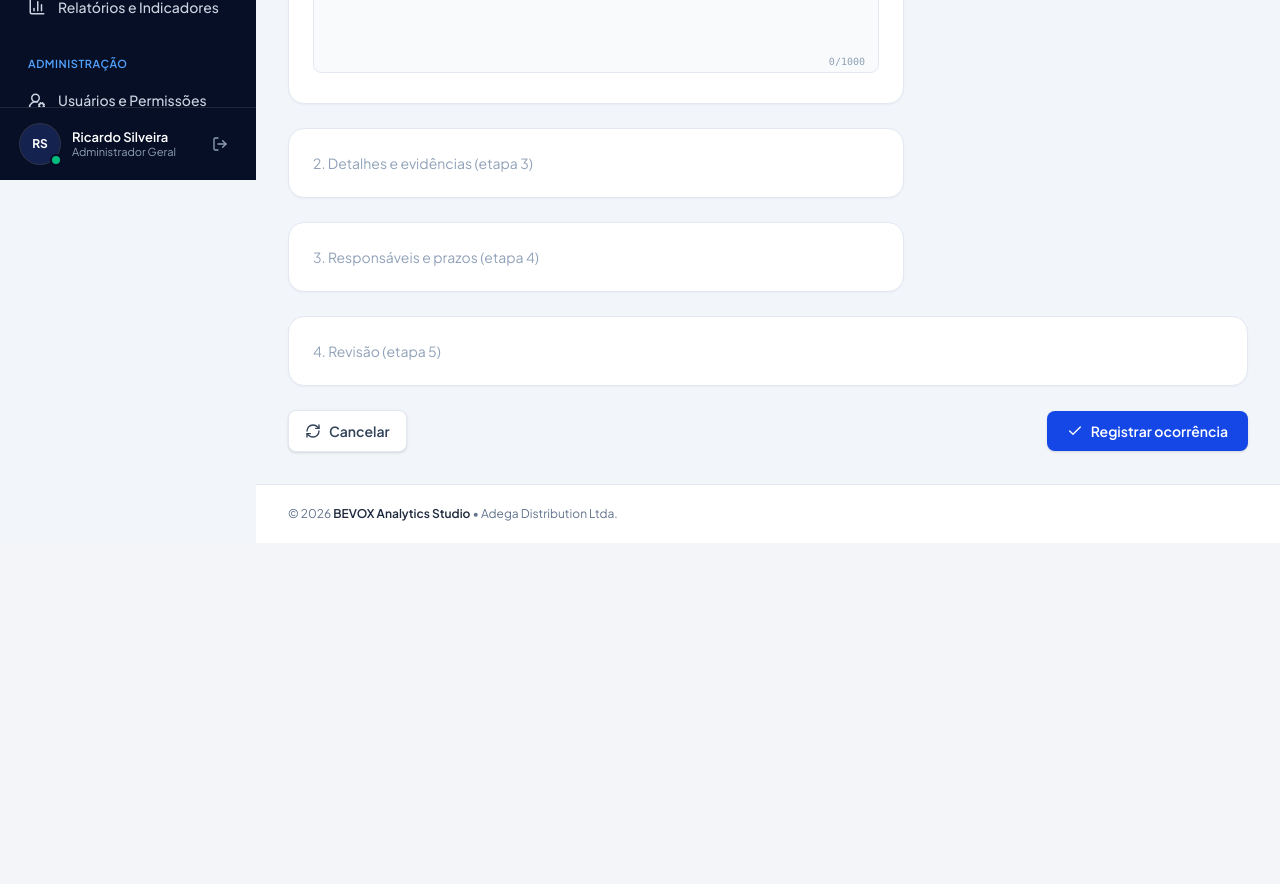
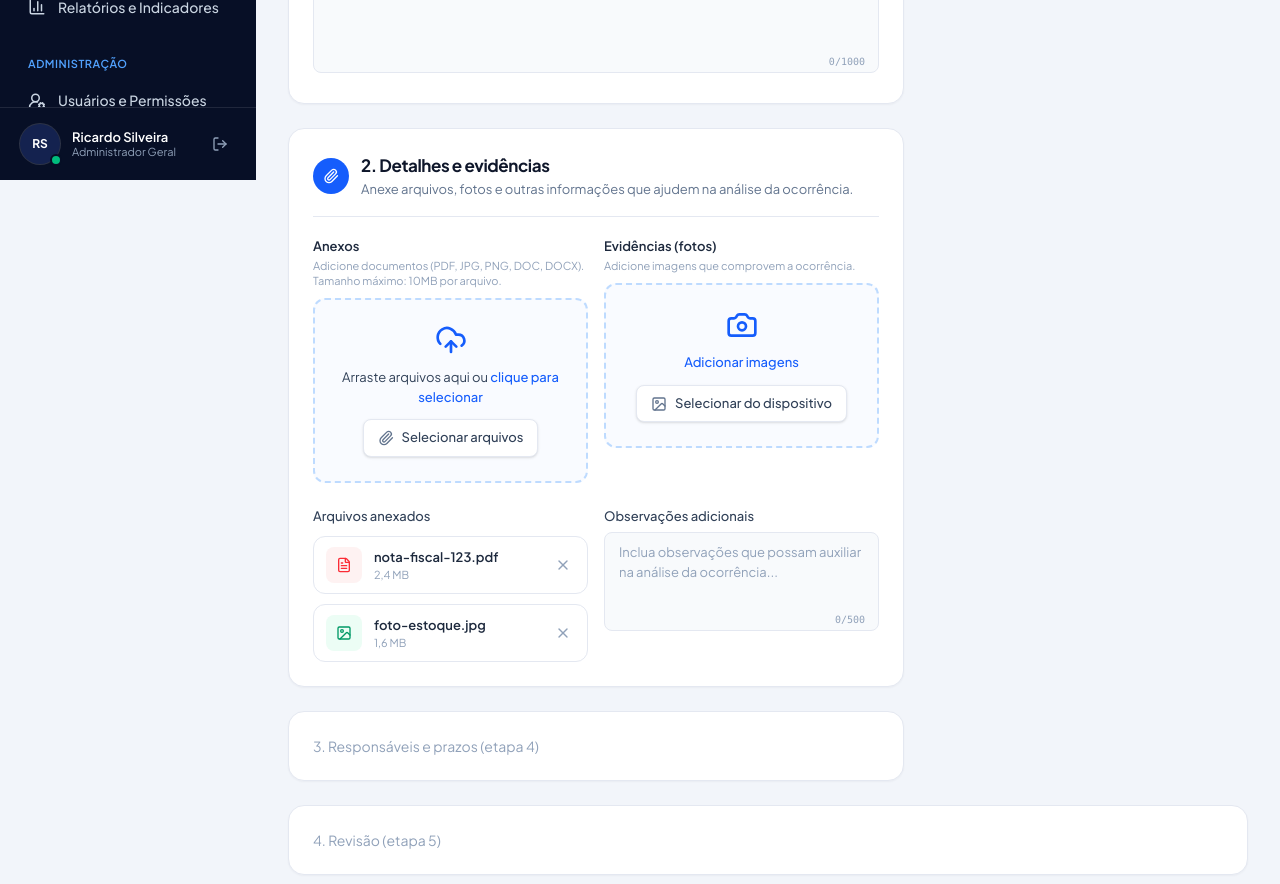
Before and after one commit to AllanVCordeiroS/Residencia-Tecnologica02, a Next.js app in the folder Squad05-Bevox/Residencia-Tecnologica02-main/: page /operacional/ocorrencias/nova in a window 1280 px wide. Shown: the part 620-1504 px from the top of the page. Before the commit the page ends 1163 px from the top, so only its background shows below. Built offline with nearby package versions, Linux system fonts and the light colour scheme.

Commit message:
Registrar ocorrência: seção 2 (detalhes e evidências)

```diff
--- a/Squad05-Bevox/Residencia-Tecnologica02-main/src/app/(app)/operacional/ocorrencias/nova/page.tsx
+++ b/Squad05-Bevox/Residencia-Tecnologica02-main/src/app/(app)/operacional/ocorrencias/nova/page.tsx
@@ -1,5 +1,6 @@
 import { Check, RefreshCw } from "lucide-react";
 import { Card } from "@/components/ui/Card";
+import SecaoDetalhesEvidencias from "@/components/ocorrencias/SecaoDetalhesEvidencias";
 import SecaoInformacoesPrincipais from "@/components/ocorrencias/SecaoInformacoesPrincipais";
 
 export const metadata = { title: "BEVOX | Registrar Ocorrência" };
@@ -21,10 +22,8 @@ export default function RegistrarOcorrenciaPage() {
       <div className="grid items-start gap-6 lg:grid-cols-[minmax(0,1fr)_320px]">
         <div className="space-y-6">
           <SecaoInformacoesPrincipais />
+          <SecaoDetalhesEvidencias />
 
-          <Card className="p-6 text-sm text-slate-400">
-            2. Detalhes e evidências (etapa 3)
-          </Card>
           <Card className="p-6 text-sm text-slate-400">
             3. Responsáveis e prazos (etapa 4)
           </Card>
--- /dev/null
+++ b/Squad05-Bevox/Residencia-Tecnologica02-main/src/components/ocorrencias/ItemArquivo.tsx
@@ -0,0 +1,42 @@
+import { FileText, ImageIcon, X } from "lucide-react";
+
+export type TipoArquivo = "pdf" | "imagem";
+
+const ESTILOS = {
+  pdf: { icon: FileText, caixa: "bg-red-50 text-red-500" },
+  imagem: { icon: ImageIcon, caixa: "bg-emerald-50 text-emerald-600" },
+} as const;
+
+type ItemArquivoProps = {
+  nome: string;
+  tamanho: string;
+  tipo: TipoArquivo;
+};
+
+export default function ItemArquivo({ nome, tamanho, tipo }: ItemArquivoProps) {
+  const { icon: Icone, caixa } = ESTILOS[tipo];
+
+  return (
+    <li className="flex items-center gap-3 rounded-xl border border-line bg-white px-3 py-2.5">
+      <span
+        className={`flex h-9 w-9 shrink-0 items-center justify-center rounded-lg ${caixa}`}
+      >
+        <Icone className="h-4 w-4" aria-hidden="true" />
+      </span>
+
+      <div className="min-w-0 flex-1 leading-tight">
+        <p className="truncate text-[13px] font-semibold text-slate-800">{nome}</p>
+        <p className="mt-0.5 text-[11px] text-slate-400">{tamanho}</p>
+      </div>
+
+      {/* TODO (grupo): remover o arquivo da lista quando houver estado. */}
+      <button
+        type="button"
+        aria-label={`Remover ${nome}`}
+        className="rounded-md p-1 text-slate-400 transition hover:bg-slate-100 hover:text-slate-700"
+      >
+        <X className="h-4 w-4" aria-hidden="true" />
+      </button>
+    </li>
+  );
+}
--- /dev/null
+++ b/Squad05-Bevox/Residencia-Tecnologica02-main/src/components/ocorrencias/SecaoDetalhesEvidencias.tsx
@@ -0,0 +1,86 @@
+import { Camera, ImageIcon, Paperclip, UploadCloud } from "lucide-react";
+import AreaTextoContador from "./AreaTextoContador";
+import Campo from "./Campo";
+import ItemArquivo, { type TipoArquivo } from "./ItemArquivo";
+import SecaoCard from "./SecaoCard";
+import ZonaUpload from "./ZonaUpload";
+
+// Dados de exemplo, iguais aos da imagem de referência.
+const ARQUIVOS_EXEMPLO: { nome: string; tamanho: string; tipo: TipoArquivo }[] = [
+  { nome: "nota-fiscal-123.pdf", tamanho: "2,4 MB", tipo: "pdf" },
+  { nome: "foto-estoque.jpg", tamanho: "1,6 MB", tipo: "imagem" },
+];
+
+export default function SecaoDetalhesEvidencias() {
+  return (
+    <SecaoCard
+      id="secao-detalhes"
+      icon={Paperclip}
+      titulo="2. Detalhes e evidências"
+      descricao="Anexe arquivos, fotos e outras informações que ajudem na análise da ocorrência."
+    >
+      <div className="grid gap-x-4 gap-y-6 sm:grid-cols-2">
+        {/* Anexos */}
+        <div>
+          <p className="text-[13px] font-semibold text-slate-800">Anexos</p>
+          <p className="mb-2.5 mt-0.5 text-[11px] leading-snug text-slate-400">
+            Adicione documentos (PDF, JPG, PNG, DOC, DOCX). Tamanho máximo: 10MB
+            por arquivo.
+          </p>
+          <ZonaUpload
+            id="anexos"
+            icon={UploadCloud}
+            botaoIcon={Paperclip}
+            botaoTexto="Selecionar arquivos"
+            accept=".pdf,.jpg,.jpeg,.png,.doc,.docx"
+          >
+            Arraste arquivos aqui ou{" "}
+            <span className="font-medium text-blue-600">clique para selecionar</span>
+          </ZonaUpload>
+        </div>
+
+        {/* Evidências */}
+        <div>
+          <p className="text-[13px] font-semibold text-slate-800">
+            Evidências (fotos)
+          </p>
+          <p className="mb-2.5 mt-0.5 text-[11px] leading-snug text-slate-400">
+            Adicione imagens que comprovem a ocorrência.
+          </p>
+          <ZonaUpload
+            id="fotos"
+            icon={Camera}
+            botaoIcon={ImageIcon}
+            botaoTexto="Selecionar do dispositivo"
+            accept="image/*"
+          >
+            <span className="font-medium text-blue-600">Adicionar imagens</span>
+          </ZonaUpload>
+        </div>
+
+        {/* Arquivos anexados */}
+        <div>
+          <p className="text-[13px] font-medium text-slate-700">
+            Arquivos anexados
+          </p>
+          <ul className="mt-2.5 space-y-2.5">
+            {ARQUIVOS_EXEMPLO.map((arquivo) => (
+              <ItemArquivo key={arquivo.nome} {...arquivo} />
+            ))}
+          </ul>
+        </div>
+
+        {/* Observações */}
+        <Campo id="observacoes" label="Observações adicionais">
+          <AreaTextoContador
+            id="observacoes"
+            name="observacoes"
+            max={500}
+            rows={3}
+            placeholder="Inclua observações que possam auxiliar na análise da ocorrência..."
+          />
+        </Campo>
+      </div>
+    </SecaoCard>
+  );
+}
--- /dev/null
+++ b/Squad05-Bevox/Residencia-Tecnologica02-main/src/components/ocorrencias/ZonaUpload.tsx
@@ -0,0 +1,44 @@
+import type { ReactNode } from "react";
+import type { LucideIcon } from "lucide-react";
+
+type ZonaUploadProps = {
+  id: string;
+  icon: LucideIcon;
+  botaoIcon: LucideIcon;
+  botaoTexto: string;
+  accept: string;
+  children: ReactNode;
+};
+
+export default function ZonaUpload({
+  id,
+  icon: Icon,
+  botaoIcon: BotaoIcon,
+  botaoTexto,
+  accept,
+  children,
+}: ZonaUploadProps) {
+  return (
+    <label
+      htmlFor={id}
+      className="flex cursor-pointer flex-col items-center gap-3 rounded-xl border-2 border-dashed border-blue-200 bg-blue-50/40 px-4 py-6 text-center text-[13px] text-slate-700 transition hover:border-blue-300 hover:bg-blue-50 has-[:focus-visible]:outline-2 has-[:focus-visible]:outline-offset-2 has-[:focus-visible]:outline-blue-500"
+    >
+      <input
+        id={id}
+        name={id}
+        type="file"
+        multiple
+        accept={accept}
+        className="sr-only"
+      />
+
+      <Icon className="h-8 w-8 text-blue-600" aria-hidden="true" />
+      <span>{children}</span>
+
+      <span className="inline-flex items-center gap-2 rounded-lg border border-line bg-white px-3.5 py-2 text-[13px] font-medium text-slate-700 shadow-sm">
+        <BotaoIcon className="h-4 w-4 text-slate-500" aria-hidden="true" />
+        {botaoTexto}
+      </span>
+    </label>
+  );
+}
```
